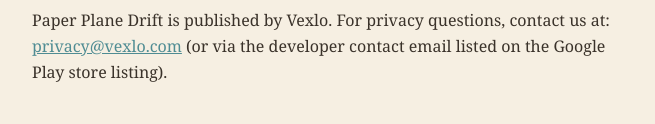
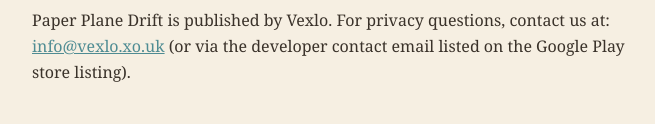
Before and after one commit to JuanBarriosPiaggio/paperfly, a plain HTML site: page docs/privacy-policy.html in a window 1280 px wide. Shown: the part 399-523 px from the top of the page, without its empty margins (308-963 px from the left). Drawn offline with Linux system fonts and the light colour scheme.

Commit message:
Update privacy policy contact email to info@vexlo.xo.uk

```diff
--- a/docs/privacy-policy.html
+++ b/docs/privacy-policy.html
@@ -73,7 +73,7 @@
     <h2>1. Who we are</h2>
     <p>
       Paper Plane Drift is published by Vexlo. For privacy questions, contact us at:
-      <a href="mailto:privacy@vexlo.com">privacy@vexlo.com</a>
+      <a href="mailto:info@vexlo.xo.uk">info@vexlo.xo.uk</a>
       (or via the developer contact email listed on the Google Play store listing).
     </p>
 
@@ -221,7 +221,7 @@
       Because most App progress is stored only on your device, many requests are best
       handled by clearing App data or adjusting device / Google settings. For other
       requests related to our processing, contact
-      <a href="mailto:privacy@vexlo.com">privacy@vexlo.com</a>.
+      <a href="mailto:info@vexlo.xo.uk">info@vexlo.xo.uk</a>.
       For data held by Google (ads, purchases, Play Games), you may also need to use
       Google’s privacy tools or contact Google directly.
     </p>
@@ -245,7 +245,7 @@
       Privacy questions about Paper Plane Drift:<br />
       Developer: Vexlo<br />
       App: Paper Plane Drift (<code>com.vexlo.paperflydrift</code>)<br />
-      Email: <a href="mailto:privacy@vexlo.com">privacy@vexlo.com</a>
+      Email: <a href="mailto:info@vexlo.xo.uk">info@vexlo.xo.uk</a>
     </p>
     <p>
       Also see the developer contact details on the Google Play store listing for this App.
```
Also changed, not shown: 1 other file.
